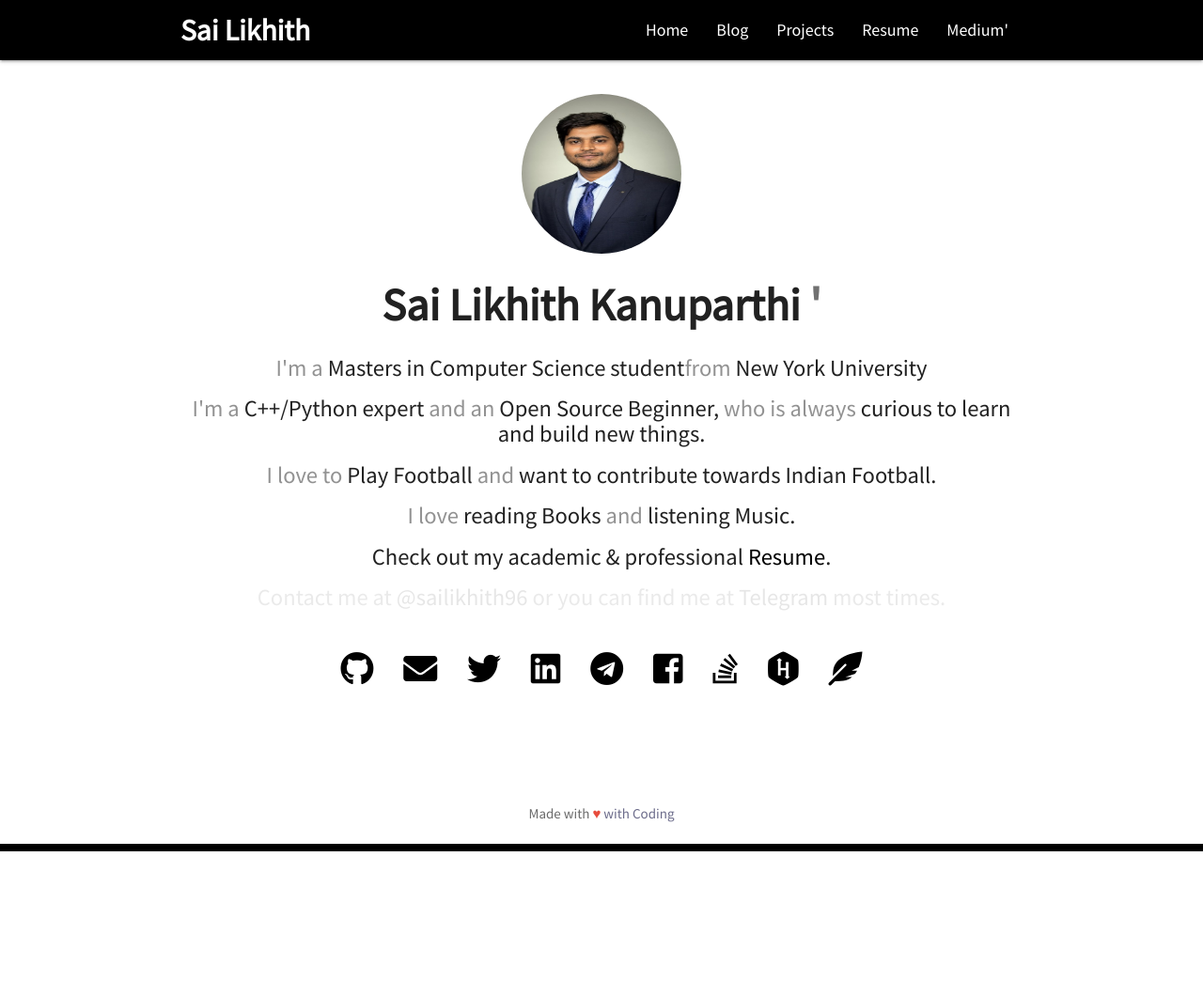
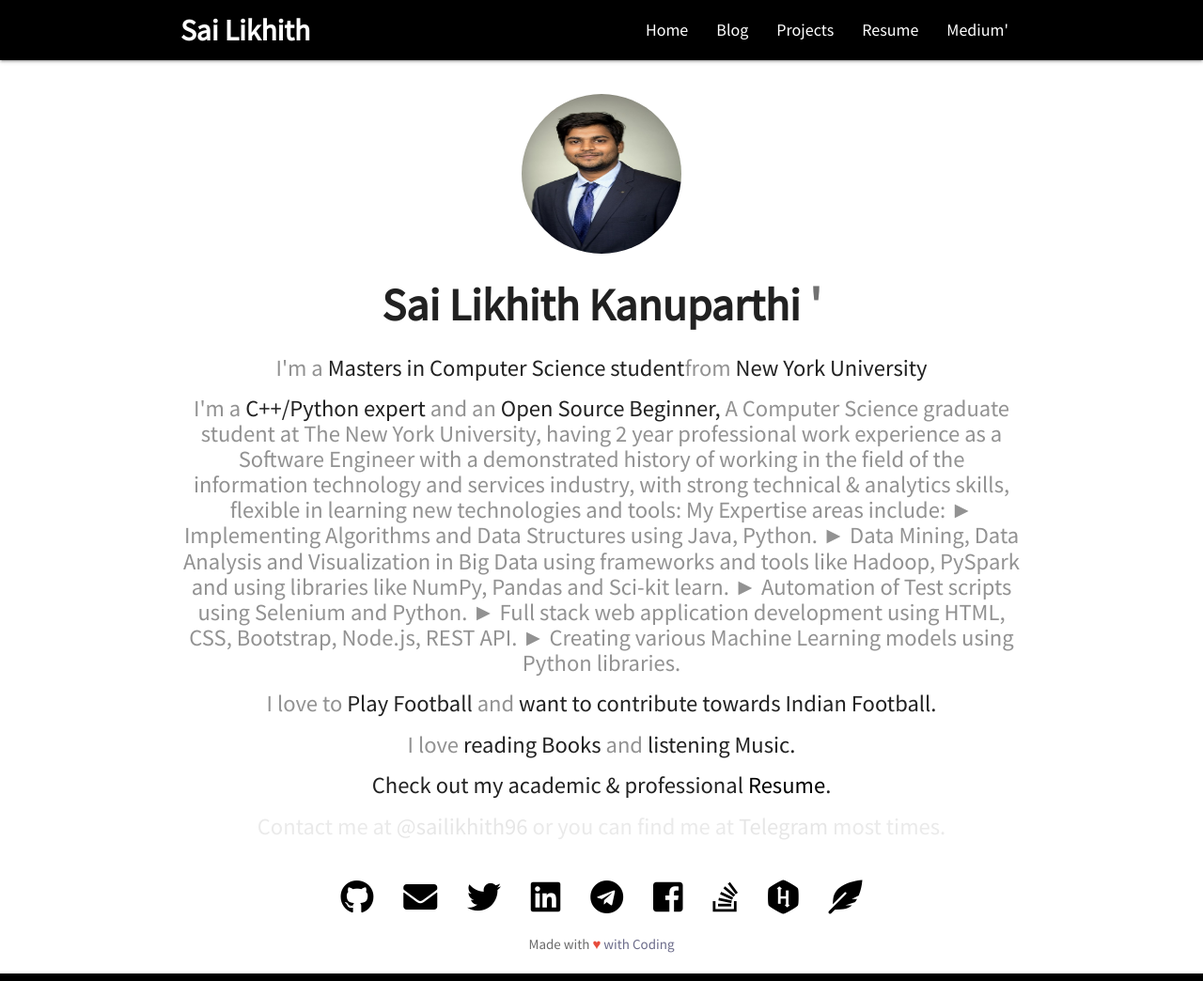
Before and after one commit to SaiLikhith7/Mywebsite, a Jekyll site: the page built from index.html, in a window 1280 px wide. Shown: the whole page at 94% size. Built offline with Jekyll 4.4.1, drawn with Linux system fonts in a browser that asks for light colours; nearby versions of some CDN libraries; before the commit the page ends 906 px from its top, so only the background shows below that.

Commit message:
Update index.html

```diff
--- a/index.html
+++ b/index.html
@@ -26,11 +26,16 @@
     <h5 id="test2">
       <span style="color:#929292;">I'm a </span>C++/Python expert
       <span style="color:#929292;">and an</span> Open Source Beginner,<span
-        style="color:#929292;"
-      >
-        who is always
-      </span>
-      curious to learn and build new things.
+        style="color:#929292;">
+       A Computer Science graduate student at The New York University, having 2 year professional work experience as a Software Engineer with a demonstrated history of working in the field of the information technology and services industry, with strong technical & analytics skills, flexible in learning new technologies and tools:
+
+My Expertise areas include:
+► Implementing Algorithms and Data Structures using Java, Python.
+► Data Mining, Data Analysis and Visualization in Big Data using frameworks and tools like Hadoop,
+PySpark and using libraries like NumPy, Pandas and Sci-kit learn.
+► Automation of Test scripts using Selenium and Python.
+► Full stack web application development using HTML, CSS, Bootstrap, Node.js, REST API.
+► Creating various Machine Learning models using Python libraries.
     </h5>
 
     <h5 id="test3">
```
